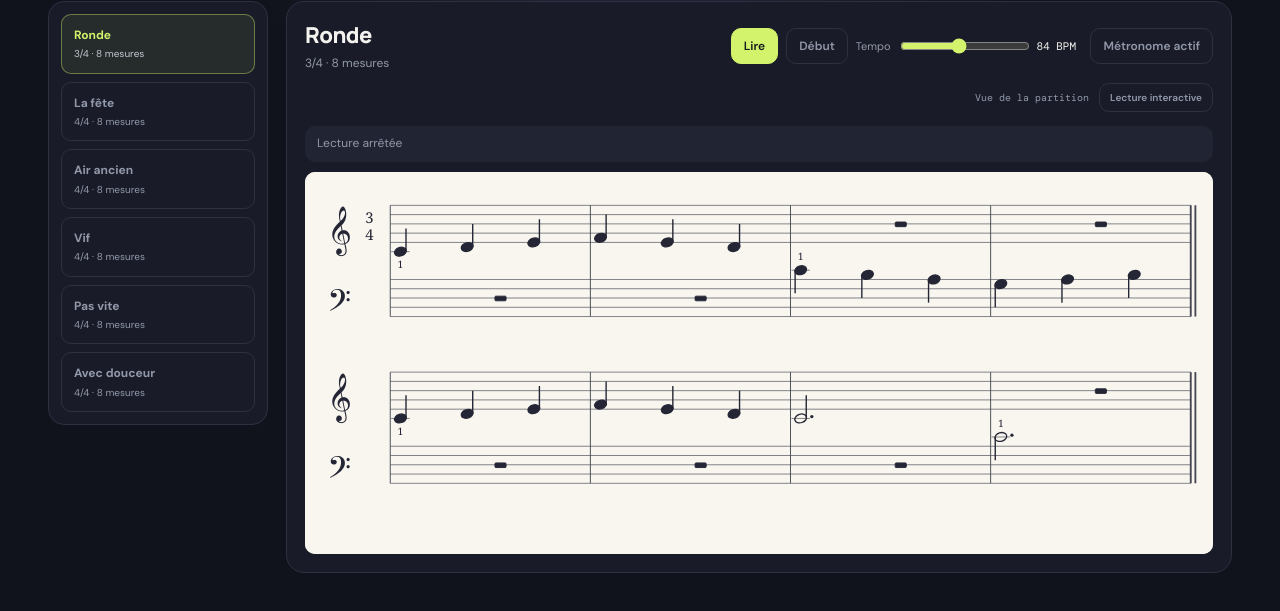
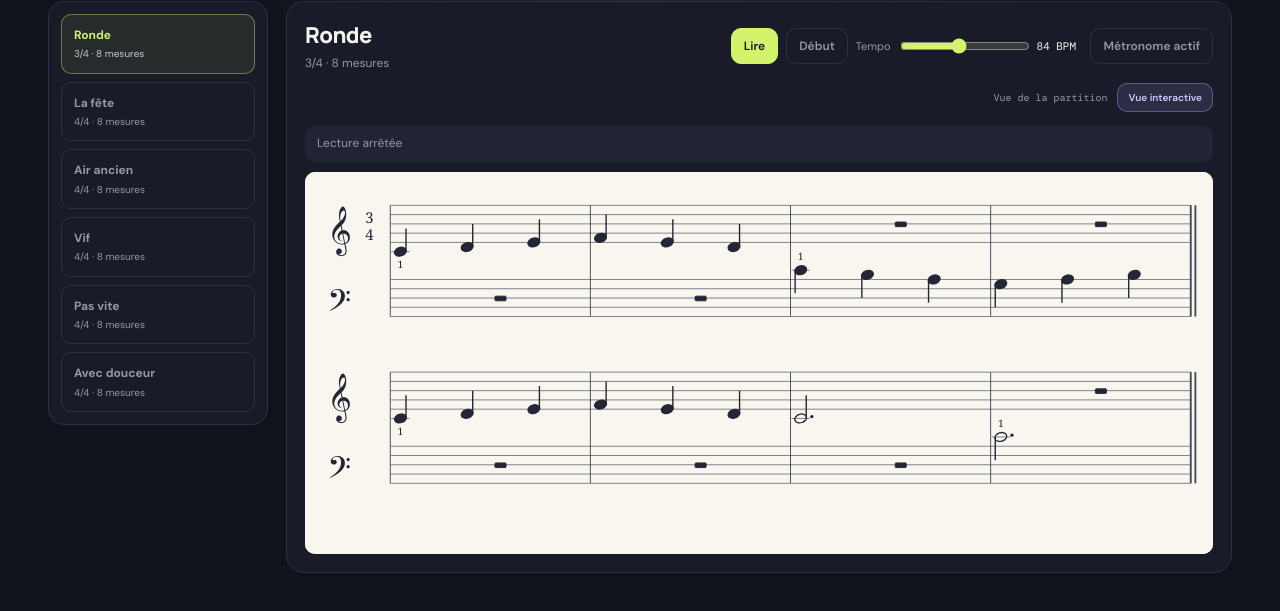
Before and after one commit to Victorgi15/solfege, a plain HTML site: page index.html in a window 1280 px wide. Both pictures are taken after a click on the button "Mes morceaux". Shown: the part 233-844 px from the top of the page. Drawn offline with nearby package versions, Linux system fonts and the light colour scheme.

Commit message:
Fix score view toggle state

```diff
--- a/index.html
+++ b/index.html
@@ -28,7 +28,7 @@
  <div class="card"><div class="card-top"><span>PARTITION &nbsp;·&nbsp; <span id="clefName">CLÉ DE SOL</span></span><span class="live"><i></i> À TOI DE JOUER</span></div><div class="staff-wrap"><svg class="staff-svg staff-names-hidden" id="staff" viewBox="0 0 560 190" role="img" aria-label="Une note sur une portée"></svg></div><div class="prompt"><div class="prompt-line" id="promptLine">Quelle touche correspond à cette note&nbsp;?</div></div><div class="orientation-hint" aria-hidden="true"><svg viewBox="0 0 28 36" focusable="false"><rect x="5" y="2" width="18" height="32" rx="4"/><line x1="11" y1="6" x2="17" y2="6"/><circle cx="14" cy="29" r="1"/></svg><span>Tourne ton téléphone pour mieux voir le clavier</span><span class="orientation-arrow">↻</span></div><div class="keyboard-wrap"><div class="keyboard-scroll hide-labels" id="keyboardScroll"><div class="keyboard hide-labels" id="keyboard" aria-label="Clavier de piano"></div></div><div class="subtle" id="keyboardHelp">Touches AZERTY : Q Z S E D F T G Y H U J K O L P M</div></div></div>
  <div class="bottom"><span id="feedback"></span><button class="next-btn" id="nextBtn">Passer la note →</button></div></section>
  <aside class="side"><div class="side-card"><div class="side-title">Choisis ton niveau</div><div class="level-list" id="levels"></div></div><div class="side-card"><div class="side-title">Ta session</div><div class="stats"><div class="stat"><div class="stat-val" id="score">0</div><div class="stat-lab">BONNES NOTES</div></div><div class="stat"><div class="stat-val streak" id="streak">0 ✦</div><div class="stat-lab">EN SÉRIE</div></div></div></div></aside></main>
-<section class="songs-page" id="songsPage" hidden><header class="songs-heading"><h1>Mes morceaux</h1></header><div class="songs-layout"><nav class="piece-list" id="pieceList" aria-label="Choisir un morceau"></nav><article class="piece-panel"><div class="piece-title"><div><h2 id="pieceTitle"></h2><p id="pieceMeta"></p></div><div class="player-controls"><button class="player-button primary" id="playToggle" type="button">Lire</button><button class="player-button" id="rewindToStart" type="button" aria-label="Revenir au début">Début</button><label class="tempo-control">Tempo <input id="tempoSlider" type="range" min="40" max="140" value="80"><output id="tempoOutput">80 BPM</output></label><button class="player-button" id="metronomeToggle" type="button" aria-pressed="true">Métronome actif</button></div></div><div class="view-mode-row"><span>Vue de la partition</span><button class="player-button score-view-toggle" id="scoreViewToggle" type="button" aria-label="Basculer entre lecture interactive et partition originale" aria-pressed="false">Lecture interactive</button></div><div class="play-status" id="playStatus" aria-live="polite">Lecture arrêtée</div><div class="score-scroll"><svg class="score-sheet" id="scoreSheet" role="img" aria-label="Partition"></svg><img class="score-image" id="scoreImage" alt="" hidden></div></article></div></section>
+<section class="songs-page" id="songsPage" hidden><header class="songs-heading"><h1>Mes morceaux</h1></header><div class="songs-layout"><nav class="piece-list" id="pieceList" aria-label="Choisir un morceau"></nav><article class="piece-panel"><div class="piece-title"><div><h2 id="pieceTitle"></h2><p id="pieceMeta"></p></div><div class="player-controls"><button class="player-button primary" id="playToggle" type="button">Lire</button><button class="player-button" id="rewindToStart" type="button" aria-label="Revenir au début">Début</button><label class="tempo-control">Tempo <input id="tempoSlider" type="range" min="40" max="140" value="80"><output id="tempoOutput">80 BPM</output></label><button class="player-button" id="metronomeToggle" type="button" aria-pressed="true">Métronome actif</button></div></div><div class="view-mode-row"><span>Vue de la partition</span><button class="player-button score-view-toggle" id="scoreViewToggle" type="button" aria-label="Vue interactive" aria-pressed="true">Vue interactive</button></div><div class="play-status" id="playStatus" aria-live="polite">Lecture arrêtée</div><div class="score-scroll" id="scoreScroll" data-view="interactive"><svg class="score-sheet" id="scoreSheet" role="img" aria-label="Partition"></svg><img class="score-image" id="scoreImage" alt="" hidden></div></article></div></section>
 </div>
 <script>
 (()=>{
--- a/songs.css
+++ b/songs.css
@@ -45,4 +45,4 @@
 .score-scroll{overflow-x:hidden}
 .score-sheet{width:100%;max-width:100%;height:auto}
 @media(max-width:780px){.piece-list{display:grid;grid-template-columns:repeat(auto-fit,minmax(120px,1fr));overflow:visible}.piece-choice{min-width:0}}
-.score-image{display:block;width:100%;height:auto;background:#fff}.score-image[hidden],.score-sheet[hidden]{display:none!important}.view-mode-row{display:flex;align-items:center;justify-content:flex-end;gap:10px;margin:12px 0;color:var(--muted);font:10px 'DM Mono',monospace}.score-view-toggle{padding:7px 10px;font-size:10px}.score-view-toggle.selected{background:#a79aff22;border-color:#a79aff66;color:#d1caff}.play-status.count-in{display:grid;place-items:center;min-height:88px;color:var(--lime);font-size:34px;font-weight:800}
+.score-image{display:block;width:100%;height:auto;background:#fff}.score-image[hidden],.score-sheet[hidden]{display:none!important}.score-scroll[data-view=interactive] .score-image,.score-scroll[data-view=original] .score-sheet{display:none!important}.view-mode-row{display:flex;align-items:center;justify-content:flex-end;gap:10px;margin:12px 0;color:var(--muted);font:10px 'DM Mono',monospace}.score-view-toggle{padding:7px 10px;font-size:10px}.score-view-toggle.selected{background:#a79aff22;border-color:#a79aff66;color:#d1caff}.play-status.count-in{display:grid;place-items:center;min-height:88px;color:var(--lime);font-size:34px;font-weight:800}
--- a/songs.js
+++ b/songs.js
@@ -97,6 +97,7 @@
   };
   const svg = document.getElementById('scoreSheet');
   const scoreImage = document.getElementById('scoreImage');
+  const scoreScroll = document.getElementById('scoreScroll');
   const scoreViewToggle = document.getElementById('scoreViewToggle');
   const status = document.getElementById('playStatus');
   const tempoInput = document.getElementById('tempoSlider');
@@ -170,8 +171,11 @@
   }
 
   function renderScore(song) {
+    scoreScroll.dataset.view = 'interactive';
     svg.hidden = false;
+    svg.setAttribute('aria-hidden', 'false');
     document.getElementById('scoreImage').hidden = true;
+    scoreImage.setAttribute('aria-hidden', 'true');
     events = listEvents(song);
     const compact = window.matchMedia('(max-width: 600px)').matches;
     const measuresPerSystem = compact ? 1 : 4;
@@ -368,34 +372,34 @@
   function selectSong(song) {
     stopPlayback(true);
     selectedSong = song;
-    rawView = false;
-    scoreViewToggle.setAttribute('aria-pressed', 'false');
-    scoreViewToggle.textContent = 'Lecture interactive';
-    scoreViewToggle.classList.remove('selected');
     document.querySelectorAll('.piece-choice').forEach(button => button.classList.toggle('active', button.dataset.song === song.id));
     document.getElementById('pieceTitle').textContent = song.title;
     document.getElementById('pieceMeta').textContent = `${song.measure} · ${song.bars.length} mesures`;
     tempoInput.value = song.tempo;
     tempoOutput.value = `${song.tempo} BPM`;
-    renderScore(song);
+    showRawScore(false);
   }
 
   function showRawScore(showRaw) {
     rawView = showRaw;
+    scoreScroll.dataset.view = rawView ? 'original' : 'interactive';
     if (rawView) {
       if (playbackTimer) stopPlayback(false);
       scoreImage.src = encodeURI(selectedSong.image);
       scoreImage.alt = `Partition originale de ${selectedSong.title}`;
       scoreImage.hidden = false;
+      scoreImage.setAttribute('aria-hidden', 'false');
       svg.hidden = true;
+      svg.setAttribute('aria-hidden', 'true');
     } else {
       scoreImage.hidden = true;
+      scoreImage.setAttribute('aria-hidden', 'true');
       svg.hidden = false;
+      svg.setAttribute('aria-hidden', 'false');
       renderScore(selectedSong);
     }
-    scoreViewToggle.setAttribute('aria-pressed', String(rawView));
-    scoreViewToggle.textContent = rawView ? 'Partition originale' : 'Lecture interactive';
-    scoreViewToggle.classList.toggle('selected', rawView);
+    scoreViewToggle.setAttribute('aria-pressed', String(!rawView));
+    scoreViewToggle.classList.toggle('selected', !rawView);
   }
 
   songs.forEach(song => {
```
